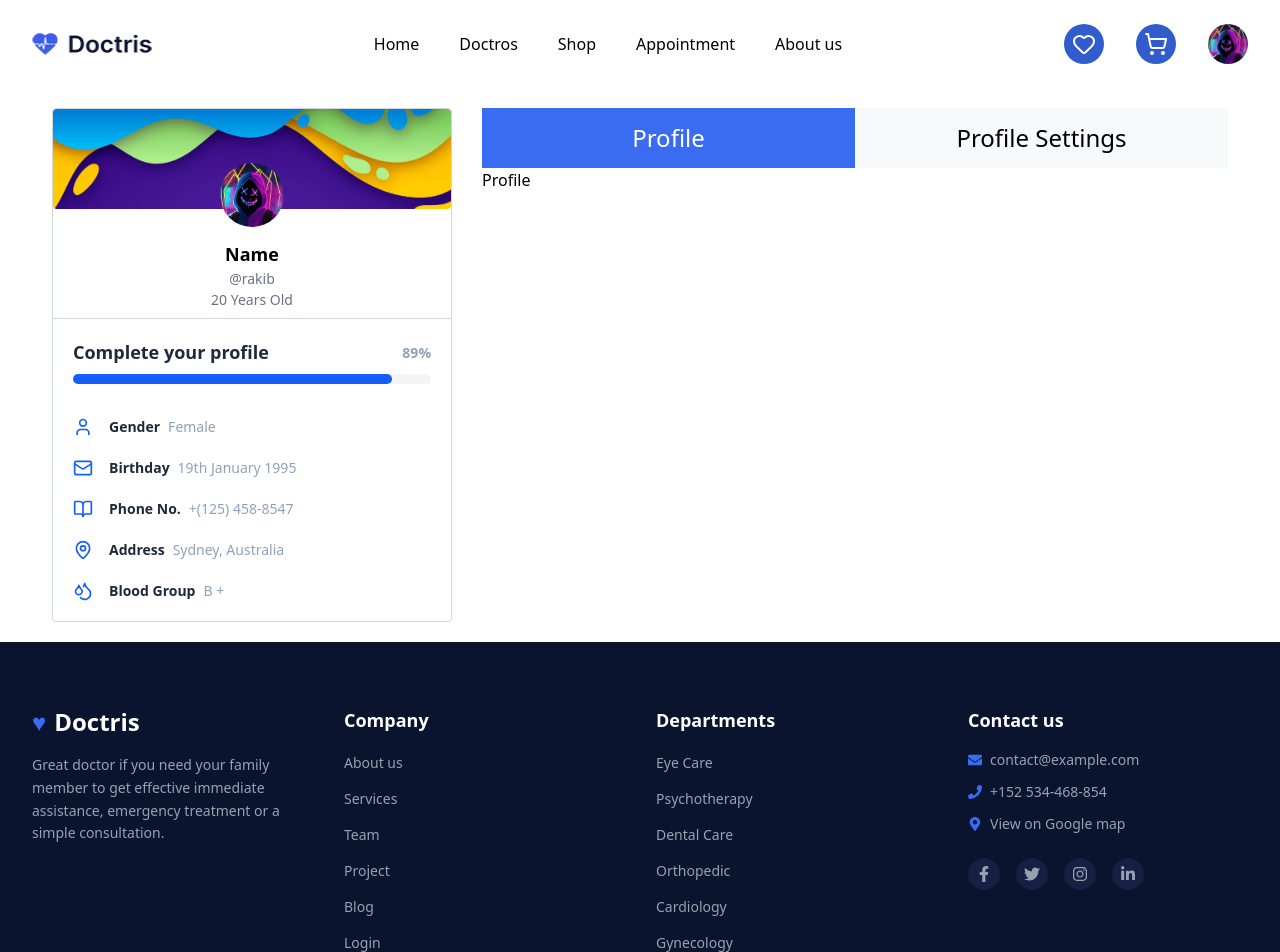
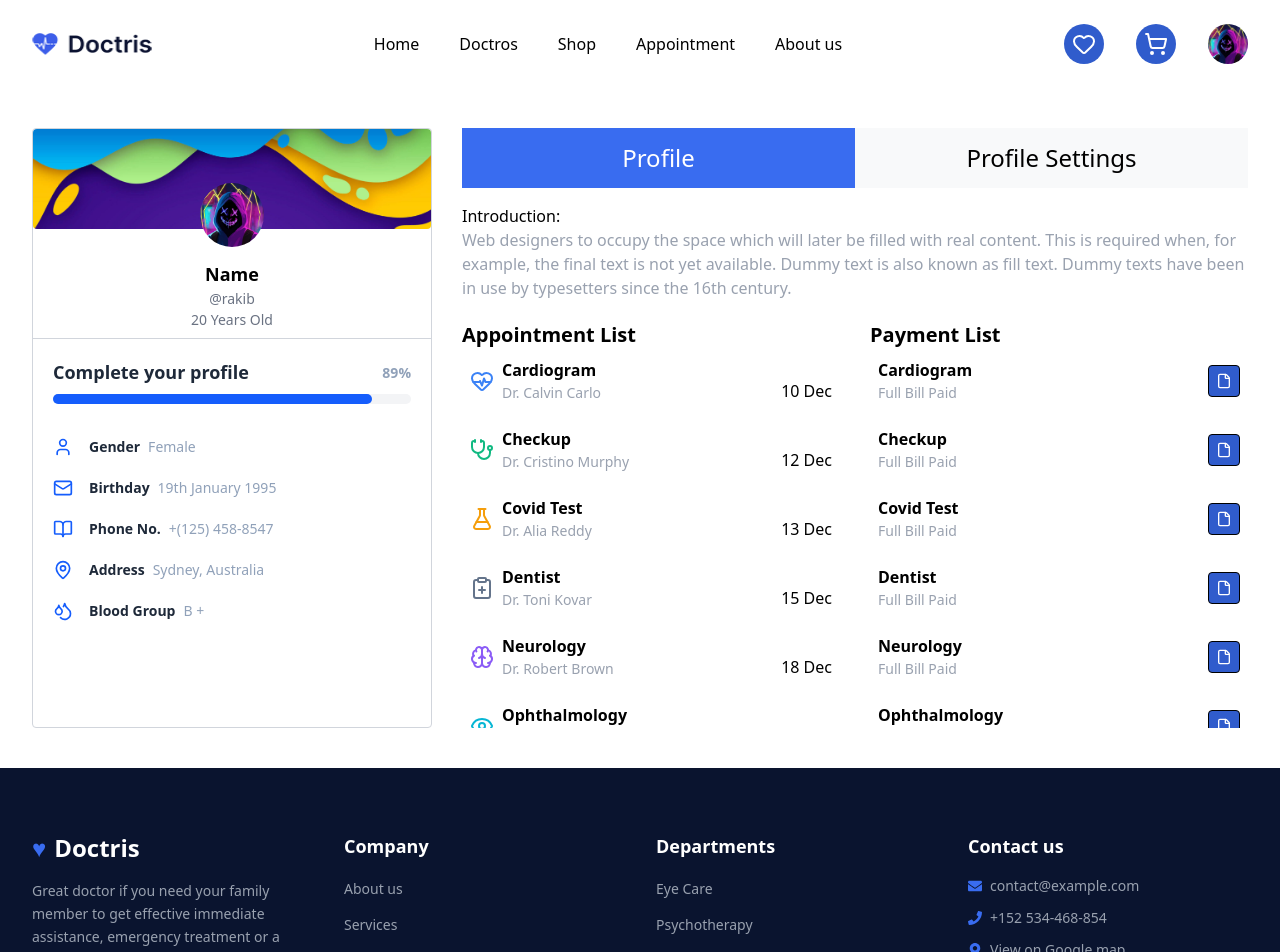
Before and after one commit to MRP-rakib/hospital-landing-page, a Next.js app: page /profile in a window 1280 px wide. Shown: the top 952 px of the page. Built offline with nearby package versions, Linux system fonts and the light colour scheme.

Commit message:
profile section design complete

```diff
--- a/src/app/profile/page.tsx
+++ b/src/app/profile/page.tsx
@@ -16,9 +16,9 @@ function Profile() {
         { label: "Blood Group", value: "B +", icon: <Droplets size={20} className="text-blue-600" /> },
     ]);
     return (
-        <section className="m-5">
+        <section className="my-10">
             <Container>
-                <div className="grid grid-cols-[400px_1fr] gap-7.5">
+                <div className="grid grid-cols-[400px_1fr] gap-7.5 h-[600px]">
                     <div className="w-full border border-gray-300 rounded">
                         <div className="w-full h-[100px] relative">
                             <Image src={'/bg-profile.jpg'} width={300} height={400} alt="banner" className="w-full h-full object-cover rounded" />
@@ -56,14 +56,12 @@ function Profile() {
                             </div>
                         </div>
                     </div>
-                    <div>
+                    <div className=" h-full overflow-y-auto">
                         <div className="flex items-center justify-between font-medium">
                             <button onClick={()=>setProfile(true)} className={`w-full h-15 text-2xl ${isProfile?'text-white bg-[#396CF0]':'text-black bg-[#F8F9FA]'}   cursor-pointer`}>Profile</button>
                             <button onClick={()=>setProfile(false)} className={`w-full h-15 text-2xl ${isProfile?'text-black bg-[#F8F9FA]':'text-white bg-[#396CF0]'}  cursor-pointer`}>Profile Settings</button>
                         </div>
                         {isProfile?(<ProfileTab/>):(<ProfileSettings/>)}
-
-
                     </div>
                 </div>
             </Container>
--- a/src/components/Profile/ProfileTab.tsx
+++ b/src/components/Profile/ProfileTab.tsx
@@ -1,8 +1,123 @@
+import { Baby, Bone, Brain, ClipboardPlus, Eye, File, FlaskConical, HeartPulse, Scan, Stethoscope, Syringe } from 'lucide-react';
 import React from 'react'
-
+const departmentData = [
+  {
+    id: 1,
+    department: "Cardiogram",
+    doctorName: "Dr. Calvin Carlo",
+    date: "10 Dec",
+    icon: <HeartPulse size={24} color="#3b82f6" />
+  },
+  {
+    id: 2,
+    department: "Checkup",
+    doctorName: "Dr. Cristino Murphy",
+    date: "12 Dec",
+    icon: <Stethoscope size={24} color="#10b981" />
+  },
+  {
+    id: 3,
+    department: "Covid Test",
+    doctorName: "Dr. Alia Reddy",
+    date: "13 Dec",
+    icon: <FlaskConical size={24} color="#f59e0b" />
+  },
+  {
+    id: 4,
+    department: "Dentist",
+    doctorName: "Dr. Toni Kovar",
+    date: "15 Dec",
+    icon: <ClipboardPlus size={24} color="#64748b" />
+  },
+  {
+    id: 5,
+    department: "Neurology",
+    doctorName: "Dr. Robert Brown",
+    date: "18 Dec",
+    icon: <Brain size={24} color="#8b5cf6" />
+  },
+  {
+    id: 6,
+    department: "Ophthalmology",
+    doctorName: "Dr. Linda Green",
+    date: "20 Dec",
+    icon: <Eye size={24} color="#06b6d4" />
+  },
+  {
+    id: 7,
+    department: "Orthopedics",
+    doctorName: "Dr. Michael Ross",
+    date: "22 Dec",
+    icon: <Bone size={24} color="#f43f5e" />
+  },
+  {
+    id: 8,
+    department: "Pediatrics",
+    doctorName: "Dr. Emily Davis",
+    date: "25 Dec",
+    icon: <Baby size={24} color="#fb923c" />
+  },
+  {
+    id: 9,
+    department: "Radiology",
+    doctorName: "Dr. Sarah Jenkins",
+    date: "28 Dec",
+    icon: <Scan size={24} color="#475569" />
+  },
+  {
+    id: 10,
+    department: "Vaccination",
+    doctorName: "Dr. James Wilson",
+    date: "30 Dec",
+    icon: <Syringe size={24} color="#ef4444" />
+  }
+];
 function ProfileTab() {
   return (
-    <div>Profile</div>
+    <div>
+      <div className='pt-4'>
+        <h6 className='text-base font-medium'>Introduction:</h6>
+        <p className='text-[14px] lg:text-base text-gray-400'>Web designers to occupy the space which will later be filled with real content. This is required when, for example, the final text is not yet available. Dummy text is also known as fill text. Dummy texts have been in use by typesetters since the 16th century.</p>
+      </div>
+      <div className='grid grid-cols-2 pt-5 gap-7.5'>
+        <div>
+          <h5 className='text-[18px] lg:text-[20px] font-semibold'>Appointment List</h5>
+          <div className='flex flex-col gap-2'>
+            {departmentData.map(department => (
+              <div key={department.id} className='py-2 px-2 flex items-end justify-between'>
+                <div className='flex items-center gap-2 '>
+                  <span >{department.icon}</span>
+                  <div>
+                    <h6 className='text-[14px]  lg:text-base font-semibold'>{department.department}</h6>
+                    <p className='text-gray-400 text-[14px]'>{department.doctorName}</p>
+                  </div>
+                </div>
+                <p>{department.date}</p>
+              </div>
+            ))}
+          </div>
+
+        </div>
+        <div>
+          <h5 className='text-[18px] lg:text-[20px] font-semibold'>Payment List</h5>
+          <div className='flex flex-col gap-2'>
+            {departmentData.map(department => (
+              <div key={department.id} className='py-2 px-2 flex items-center justify-between'>
+                <div>
+                  <h6 className='text-[14px]  lg:text-base font-semibold'>{department.department}</h6>
+                  <p className='text-gray-400 text-[14px] capitalize'>Full bill paid</p>
+                </div>
+                <div>
+                  <span className='bg-[#305CCC] w-8 h-8 border flex items-center justify-center rounded'>
+                    <File color='#ffffff' size={16}/>
+                  </span>
+                </div>
+              </div>
+            ))}
+          </div>
+        </div>
+      </div>
+    </div>
   )
 }
 
```
